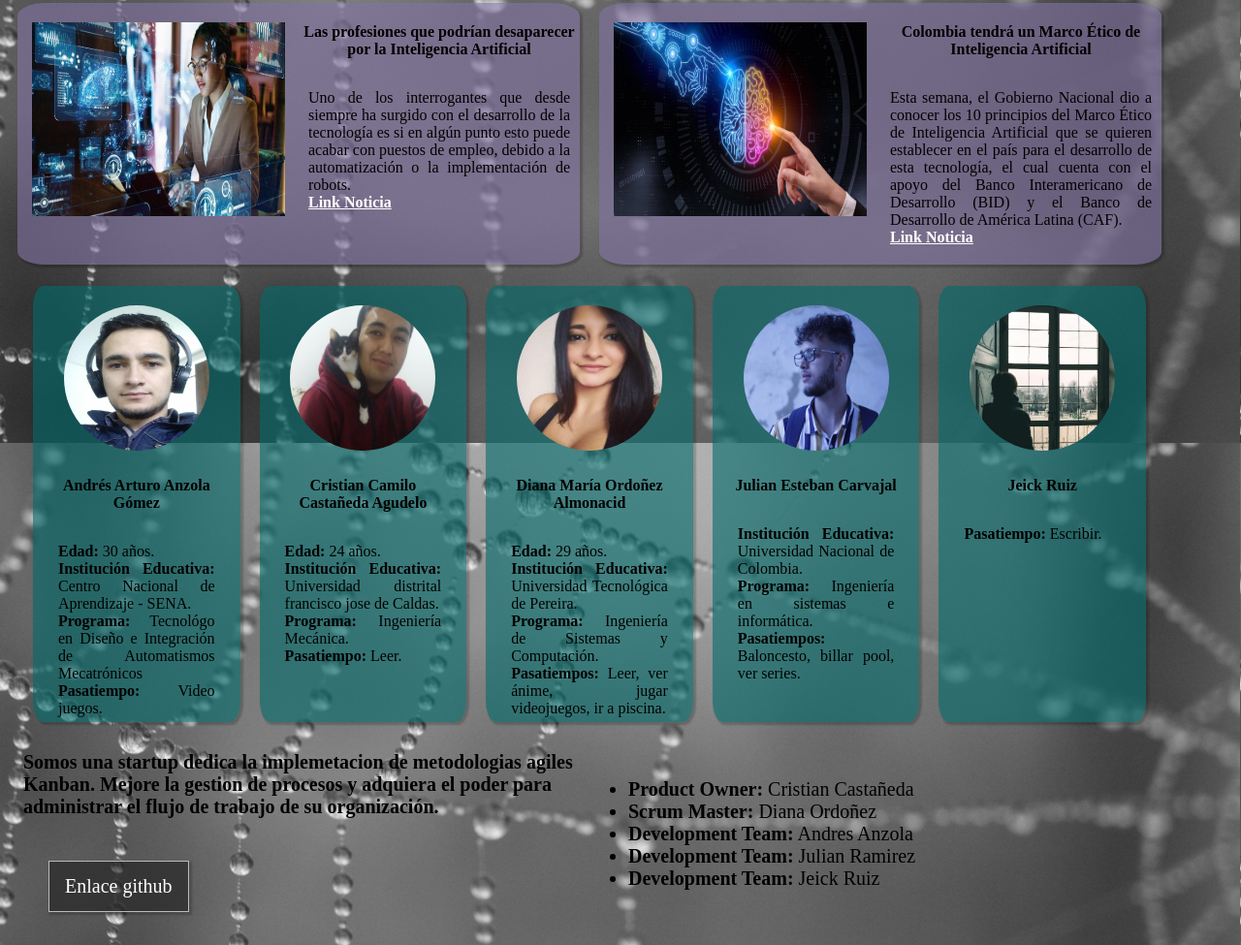
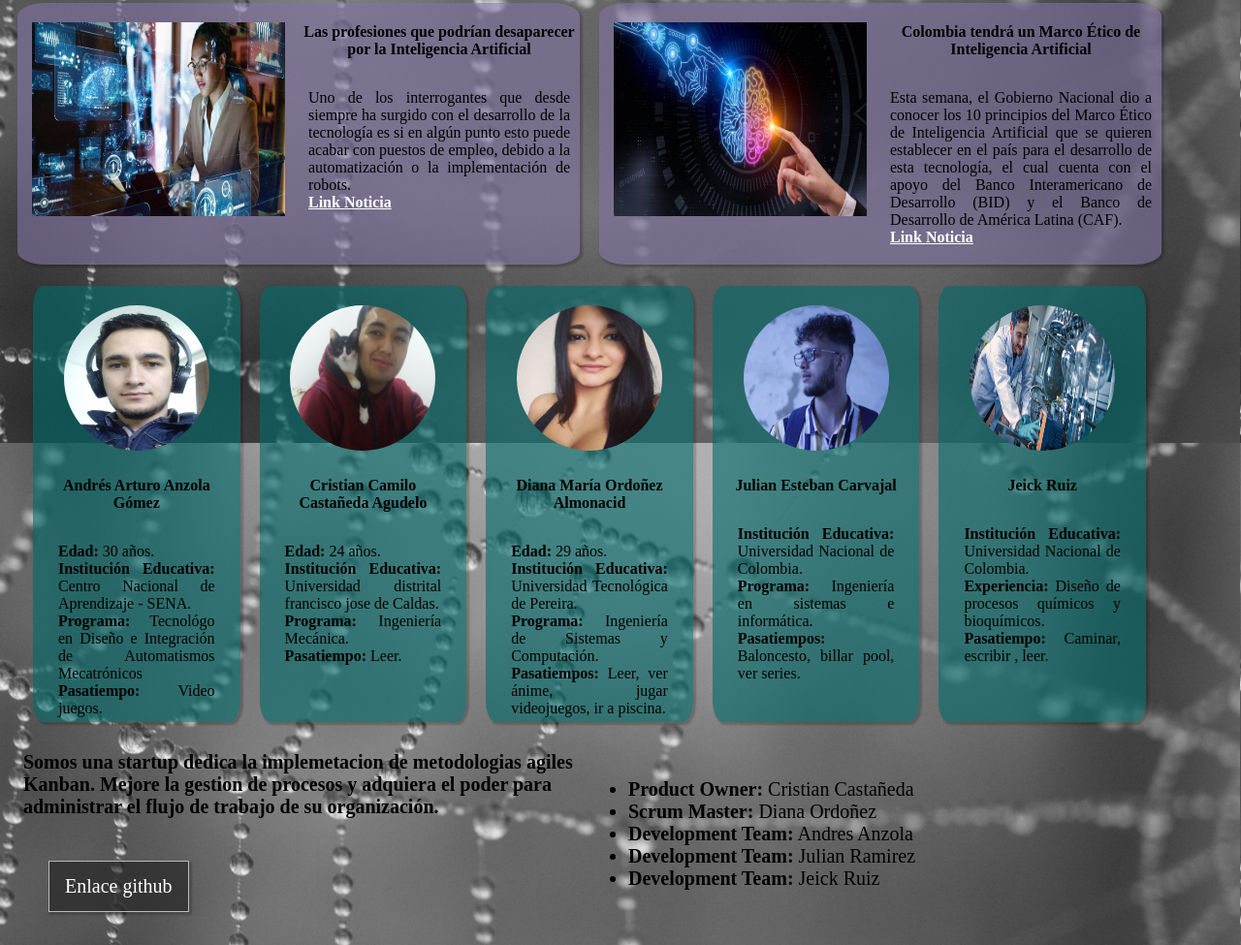
Before and after one commit to Ciclo3Grupo68/semana-1-68, a website: page src/index.html in a window 1280 px wide. Shown: the part 1249-2224 px from the top of the page at 97% size. Drawn offline with Linux system fonts and the light colour scheme; files whose address does not match are found by name.

Commit message:
Mi tercer commit

```diff
--- a/src/index.html
+++ b/src/index.html
@@ -3,7 +3,7 @@
 <head>
     <meta charset="UTF-8">
     <meta name="viewport" content="width=device-width, initial-scale=1.0">
-    <title>Mi primera pagina web</title>
+    <title>Pagina Web Semana-1-68</title>
     <link rel="stylesheet" href="style.css">
 </head>
 <body>
@@ -210,11 +210,13 @@
             </div>
 
             <div class="card">
-                <img class="imagen" src="img/Jeick.jpg" alt="Avatar"  >
+                <img class="imagen" src="img/Imagen_JRuiz.jpg" alt="Avatar"  >
                 <div class="container">
                   <h4><b>Jeick Ruiz</b></h4>
                   <p class="parrafo">
-                    <strong>Pasatiempo: </strong> Escribir.<br>
+                    <strong>Institución Educativa: </strong> Universidad Nacional de Colombia.<br>
+                    <strong> Experiencia: </strong> Diseño de procesos químicos y bioquímicos.<br>
+                    <strong>Pasatiempo: </strong> Caminar, escribir , leer.<br>
                   </p>
                 </div>
             </div>
```
